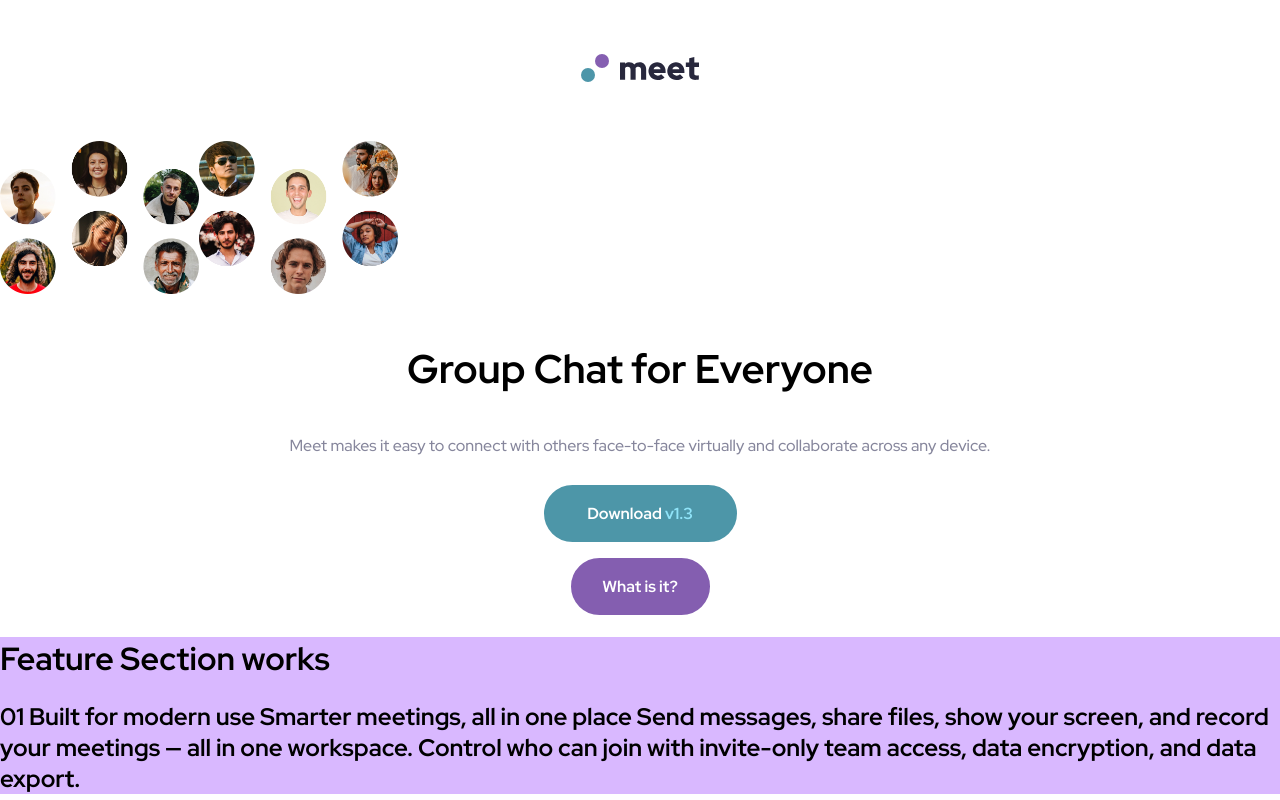
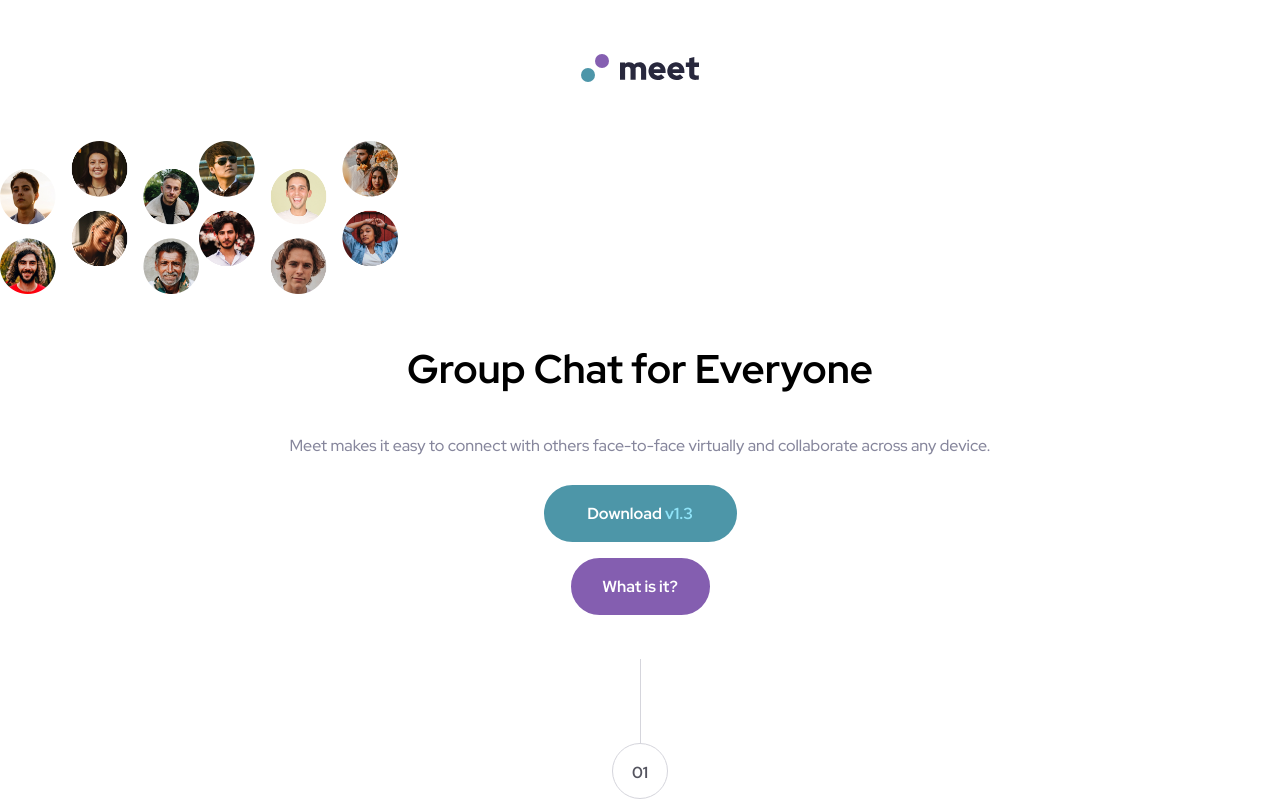
Before and after one commit to R3sty/meet-landing-homepage, a React (Vite) app: page / in a window 1280 px wide. Shown: the top 800 px of the page. Built offline with nearby package versions, Linux system fonts and the light colour scheme.

Commit message:
added divider

```diff
--- a/src/scss/sections/_feature.scss
+++ b/src/scss/sections/_feature.scss
@@ -1,5 +1,6 @@
 @use '../util/' as util;
 
 .feature-container {
-    background-color: var(--light-purple);
+    padding-top: util.rem(64);
+    margin-top: util.rem(128);
 }
--- a/src/scss/sections/_hero.scss
+++ b/src/scss/sections/_hero.scss
@@ -28,6 +28,7 @@
     .__hero-content {
         display: grid;
         justify-content: center;
+        align-items: center;
 
         & h1 {
             font-size: util.rem(40);
@@ -44,17 +45,53 @@
 
         .__buttons {
             display: grid;
-            justify-content: center;
-
 
             .__version-text {
                 color: var(--light-teal);
             }
         }
-
     }
 
-    .__download-button {
-        background-color: pink;
+    .__divider-container {
+        margin-top: util.rem(64);
+        margin-bottom: util.rem(64);
+        position: relative;
+        left: 50%;
+        transform: translateX(-50%);
+
+        &.__divider {
+            position: absolute;
+            width: util.rem(56);
+            height: util.rem(56);
+            border-radius: 50%;
+            background-color: var(--white);
+            border: util.rem(1) solid hsl(240, 9%, 85%);
+            text-align: center;
+            line-height: 50px;
+            font-size: 24px;
+            font-weight: bold;
+
+
+            &::before {
+                content: "";
+                position: absolute;
+                top: util.rem(-85);
+                left: 50%;
+                transform: translateX(00%);
+                width: util.rem(0.5);
+                height: util.rem(84);
+                border: util.rem(0.5);
+                background-color: hsl(240, 9%, 85%);
+            }
+        }
+
+        &.__divider-number {
+            position: absolute;
+            transform: translate(-50%, -120%);
+            color: hsl(240, 6%, 35%);
+            font-size: util.rem(16);
+            font-weight: 900;
+            opacity: 1;
+        }
     }
 }
--- a/src/sections/Hero.tsx
+++ b/src/sections/Hero.tsx
@@ -54,6 +54,11 @@ const Hero = () => {
 					></Button>
 				</div>
 			</div>
+			<div className='__divider-container'>
+				<div className='__divider-container __divider'>
+					<span className='__divider-container __divider-number'>01</span>
+				</div>
+			</div>
 		</main>
 	);
 };
```
